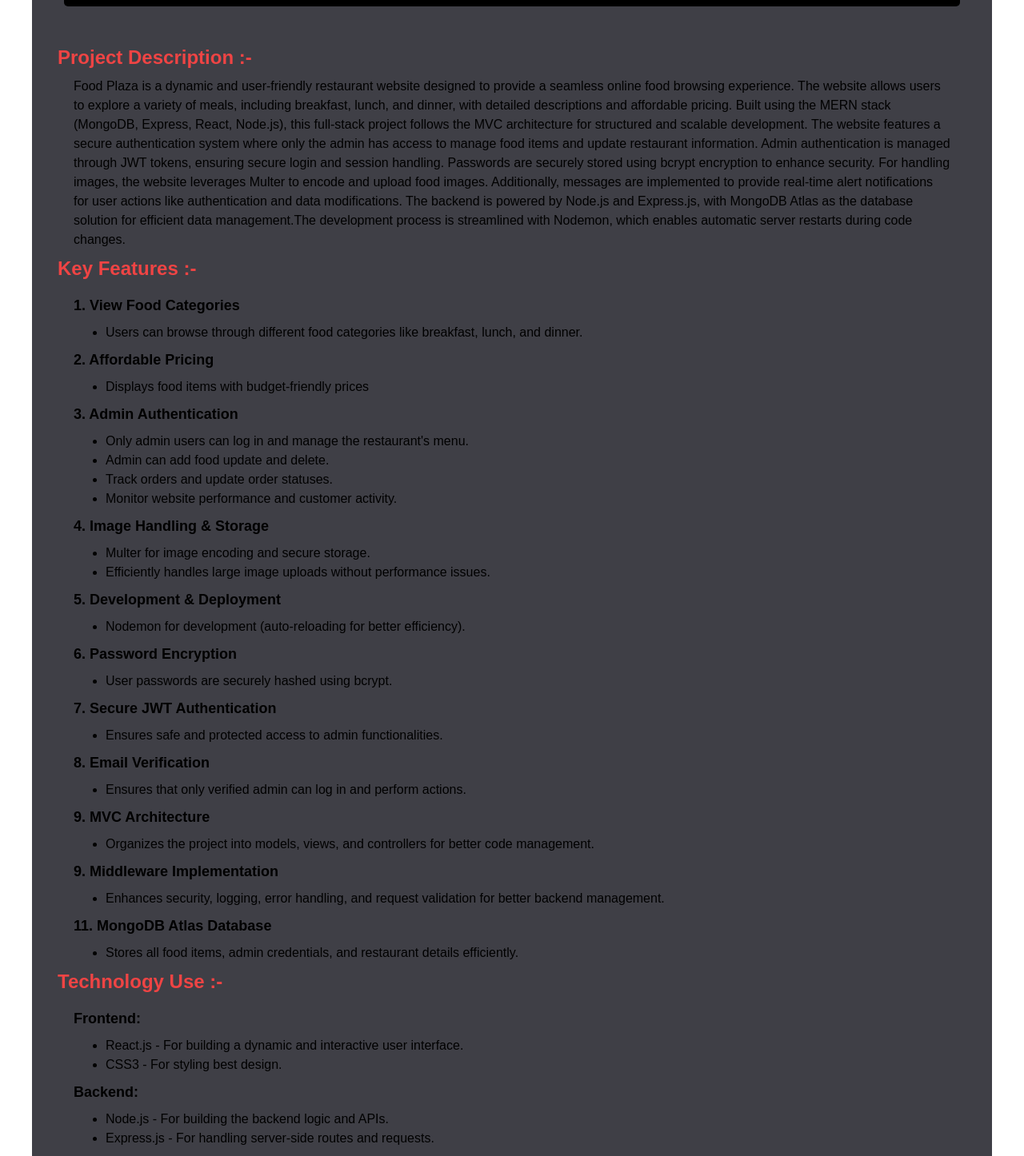
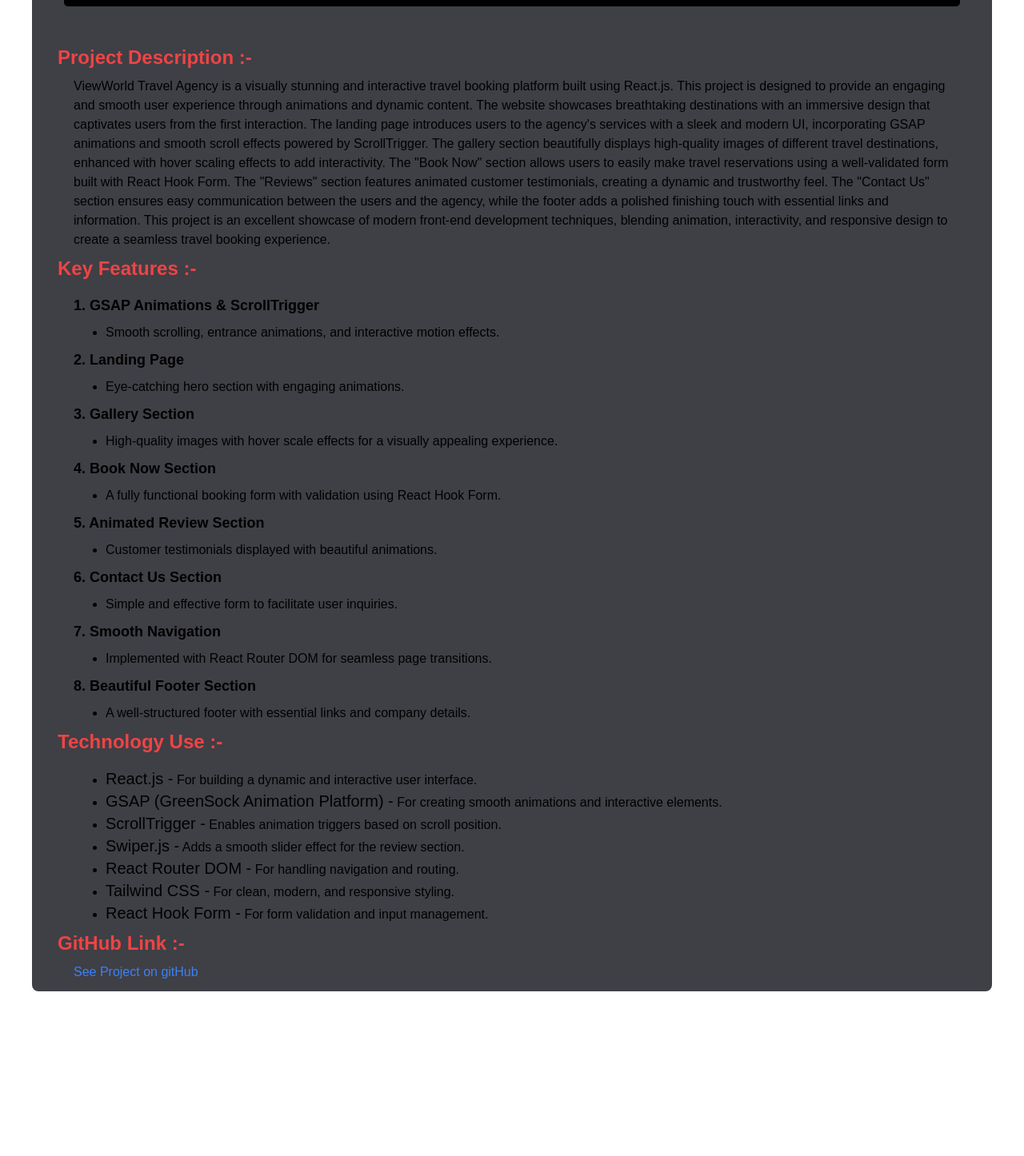
Before and after one commit to abhijit84842/Abhijit_Portfolio, a Next.js app: page /pages/projectall/overview/travelagency in a window 1280 px wide. Shown: the part 804-2250 px from the top of the page at 80% size. After the commit the page ends 2084 px from the top, so only its background shows below. Built offline with nearby package versions, Linux system fonts and the light colour scheme.

Commit message:
describe about project

```diff
--- a/app/components/ProjectsOverview/TravelAgency.js
+++ b/app/components/ProjectsOverview/TravelAgency.js
@@ -156,25 +156,27 @@ const TravelAgency = () => {
           </h2>
           <div className="description px-10">
             <p>
-              Food Plaza is a dynamic and user-friendly restaurant website
-              designed to provide a seamless online food browsing experience.
-              The website allows users to explore a variety of meals, including
-              breakfast, lunch, and dinner, with detailed descriptions and
-              affordable pricing. Built using the MERN stack (MongoDB, Express,
-              React, Node.js), this full-stack project follows the MVC
-              architecture for structured and scalable development. The website
-              features a secure authentication system where only the admin has
-              access to manage food items and update restaurant information.
-              Admin authentication is managed through JWT tokens, ensuring
-              secure login and session handling. Passwords are securely stored
-              using bcrypt encryption to enhance security. For handling images,
-              the website leverages Multer to encode and upload food images.
-              Additionally, messages are implemented to provide real-time alert
-              notifications for user actions like authentication and data
-              modifications. The backend is powered by Node.js and Express.js,
-              with MongoDB Atlas as the database solution for efficient data
-              management.The development process is streamlined with Nodemon,
-              which enables automatic server restarts during code changes.
+              ViewWorld Travel Agency is a visually stunning and interactive
+              travel booking platform built using React.js. This project is
+              designed to provide an engaging and smooth user experience through
+              animations and dynamic content. The website showcases breathtaking
+              destinations with an immersive design that captivates users from
+              the first interaction. The landing page introduces users to the
+              agency&apos;s services with a sleek and modern UI, incorporating
+              GSAP animations and smooth scroll effects powered by
+              ScrollTrigger. The gallery section beautifully displays
+              high-quality images of different travel destinations, enhanced
+              with hover scaling effects to add interactivity. The "Book Now"
+              section allows users to easily make travel reservations using a
+              well-validated form built with React Hook Form. The "Reviews"
+              section features animated customer testimonials, creating a
+              dynamic and trustworthy feel. The "Contact Us" section ensures
+              easy communication between the users and the agency, while the
+              footer adds a polished finishing touch with essential links and
+              information. This project is an excellent showcase of modern
+              front-end development techniques, blending animation,
+              interactivity, and responsive design to create a seamless travel
+              booking experience.
             </p>
           </div>
         </div>
@@ -184,101 +186,61 @@ const TravelAgency = () => {
           </h2>
           <ul className="ml-10 list-disc mt-2">
             <h3 className="text-lg font-semibold mb-2">
-              1. View Food Categories
+              1. GSAP Animations & ScrollTrigger
             </h3>
             <li className="ml-10">
-              Users can browse through different food categories like breakfast,
-              lunch, and dinner.
+              Smooth scrolling, entrance animations, and interactive motion
+              effects.
+            </li>
+          </ul>
+          <ul className="ml-10 list-disc mt-2">
+            <h3 className="text-lg font-semibold mb-2">2. Landing Page</h3>
+            <li className="ml-10">
+              Eye-catching hero section with engaging animations.
+            </li>
+          </ul>
+          <ul className="ml-10 list-disc mt-2">
+            <h3 className="text-lg font-semibold mb-2">3. Gallery Section</h3>
+            <li className="ml-10">
+              High-quality images with hover scale effects for a visually
+              appealing experience.
+            </li>
+          </ul>
+          <ul className="ml-10 list-disc mt-2">
+            <h3 className="text-lg font-semibold mb-2">4. Book Now Section</h3>
+            <li className="ml-10">
+              A fully functional booking form with validation using React Hook
+              Form.
             </li>
           </ul>
           <ul className="ml-10 list-disc mt-2">
             <h3 className="text-lg font-semibold mb-2">
-              2. Affordable Pricing
+              5. Animated Review Section
             </h3>
             <li className="ml-10">
-              Displays food items with budget-friendly prices
+              Customer testimonials displayed with beautiful animations.
             </li>
           </ul>
           <ul className="ml-10 list-disc mt-2">
             <h3 className="text-lg font-semibold mb-2">
-              3. Admin Authentication
+              6. Contact Us Section
             </h3>
             <li className="ml-10">
-              Only admin users can log in and manage the restaurant&apos;s menu.
+              Simple and effective form to facilitate user inquiries.
             </li>
-            <li className="ml-10">Admin can add food update and delete.</li>
-            <li className="ml-10">Track orders and update order statuses.</li>
+          </ul>
+          <ul className="ml-10 list-disc mt-2">
+            <h3 className="text-lg font-semibold mb-2">7. Smooth Navigation</h3>
             <li className="ml-10">
-              Monitor website performance and customer activity.
+              Implemented with React Router DOM for seamless page transitions.
             </li>
           </ul>
           <ul className="ml-10 list-disc mt-2">
             <h3 className="text-lg font-semibold mb-2">
-              4. Image Handling & Storage
+              8. Beautiful Footer Section
             </h3>
             <li className="ml-10">
-              Multer for image encoding and secure storage.
-            </li>
-            <li className="ml-10">
-              Efficiently handles large image uploads without performance
-              issues.
-            </li>
-          </ul>
-          <ul className="ml-10 list-disc mt-2">
-            <h3 className="text-lg font-semibold mb-2">
-              5. Development & Deployment
-            </h3>
-            <li className="ml-10">
-              Nodemon for development (auto-reloading for better efficiency).
-            </li>
-          </ul>
-          <ul className="ml-10 list-disc mt-2">
-            <h3 className="text-lg font-semibold mb-2">
-              6. Password Encryption
-            </h3>
-            <li className="ml-10">
-              User passwords are securely hashed using bcrypt.
-            </li>
-          </ul>
-          <ul className="ml-10 list-disc mt-2">
-            <h3 className="text-lg font-semibold mb-2">
-              7. Secure JWT Authentication
-            </h3>
-            <li className="ml-10">
-              Ensures safe and protected access to admin functionalities.
-            </li>
-          </ul>
-          <ul className="ml-10 list-disc mt-2">
-            <h3 className="text-lg font-semibold mb-2">
-              8. Email Verification
-            </h3>
-            <li className="ml-10">
-              Ensures that only verified admin can log in and perform actions.
-            </li>
-          </ul>
-          <ul className="ml-10 list-disc mt-2">
-            <h3 className="text-lg font-semibold mb-2">9. MVC Architecture</h3>
-            <li className="ml-10">
-              Organizes the project into models, views, and controllers for
-              better code management.
-            </li>
-          </ul>
-          <ul className="ml-10 list-disc mt-2">
-            <h3 className="text-lg font-semibold mb-2">
-              9. Middleware Implementation
-            </h3>
-            <li className="ml-10">
-              Enhances security, logging, error handling, and request validation
-              for better backend management.
-            </li>
-          </ul>
-          <ul className="ml-10 list-disc mt-2">
-            <h3 className="text-lg font-semibold mb-2">
-              11. MongoDB Atlas Database
-            </h3>
-            <li className="ml-10">
-              Stores all food items, admin credentials, and restaurant details
-              efficiently.
+              A well-structured footer with essential links and company details.
             </li>
           </ul>
         </div>
@@ -288,54 +250,35 @@ const TravelAgency = () => {
             Technology Use :-
           </h2>
           <ul className="ml-10 list-disc mt-2">
-            <h3 className="text-lg font-semibold mb-2">Frontend:</h3>
             <li className="ml-10">
-              React.js - For building a dynamic and interactive user interface.
-            </li>
-            <li className="ml-10">CSS3 - For styling best design.</li>
-          </ul>
-          <ul className="ml-10 list-disc mt-2">
-            <h3 className="text-lg font-semibold mb-2">Backend:</h3>
-            <li className="ml-10">
-              Node.js - For building the backend logic and APIs.
+              <span className="text-xl">React.js -</span> For building a dynamic
+              and interactive user interface.
             </li>
             <li className="ml-10">
-              Express.js - For handling server-side routes and requests.
-            </li>
-          </ul>
-          <ul className="ml-10 list-disc mt-2">
-            <h3 className="text-lg font-semibold mb-2">Database & Storage:</h3>
-            <li className="ml-10">
-              MongoDB Atlas - For storing user data, products, and orders.
+              <span className="text-xl">
+                GSAP (GreenSock Animation Platform) -
+              </span>{" "}
+              For creating smooth animations and interactive elements.
             </li>
             <li className="ml-10">
-              Mongoose - For efficient data handling and schema validation.
-            </li>
-          </ul>
-          <ul className="ml-10 list-disc mt-2">
-            <h3 className="text-lg font-semibold mb-2">
-              Authentication & Security:
-            </h3>
-            <li className="ml-10">
-              JWT (JSON Web Token) - For secure authentication.
+              <span className="text-xl ">ScrollTrigger -</span> Enables
+              animation triggers based on scroll position.
             </li>
             <li className="ml-10">
-              Bcrypt - For hashing and encrypting passwords.
+              <span className="text-xl">Swiper.js -</span> Adds a smooth slider
+              effect for the review section.
             </li>
             <li className="ml-10">
-              Multer - For secure image upload and encoding.
-            </li>
-          </ul>
-          <ul className="ml-10 list-disc mt-2">
-            <h3 className="text-lg font-semibold mb-2">
-              Development & Monitoring:
-            </h3>
-            <li className="ml-10">
-              Nodemon - For auto-reloading during development.
+              <span className="text-xl">React Router DOM -</span> For handling
+              navigation and routing.
             </li>
             <li className="ml-10">
-              MVC Architecture - Ensuring a structured, maintainable, and
-              scalable codebase.
+              <span className="text-xl">Tailwind CSS -</span> For clean, modern,
+              and responsive styling.
+            </li>
+            <li className="ml-10">
+              <span className="text-xl">React Hook Form -</span> For form
+              validation and input management.
             </li>
           </ul>
         </div>
@@ -345,7 +288,7 @@ const TravelAgency = () => {
           </h2>
           <Link
             className="ml-10 text-blue-500"
-            href="https://github.com/abhijit84842/Web_Development_Projects_2024/tree/master/Frontend%20Project(React%20Js)/Food_Plaza_app_Using%20React"
+            href="https://github.com/abhijit84842/Web_Development_Projects_2024/tree/master/Frontend%20Project(React%20Js)/Travel%20Agency%20Using%20React"
           >
             See Project on gitHub
           </Link>
```
